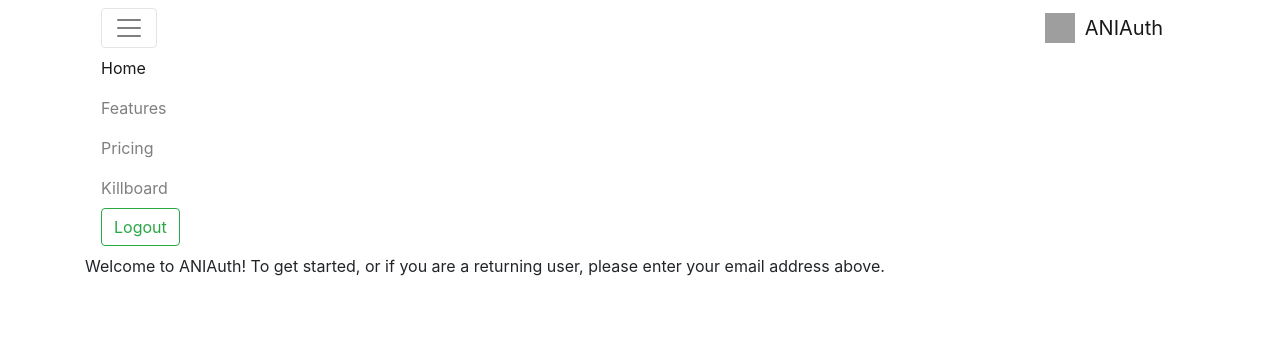
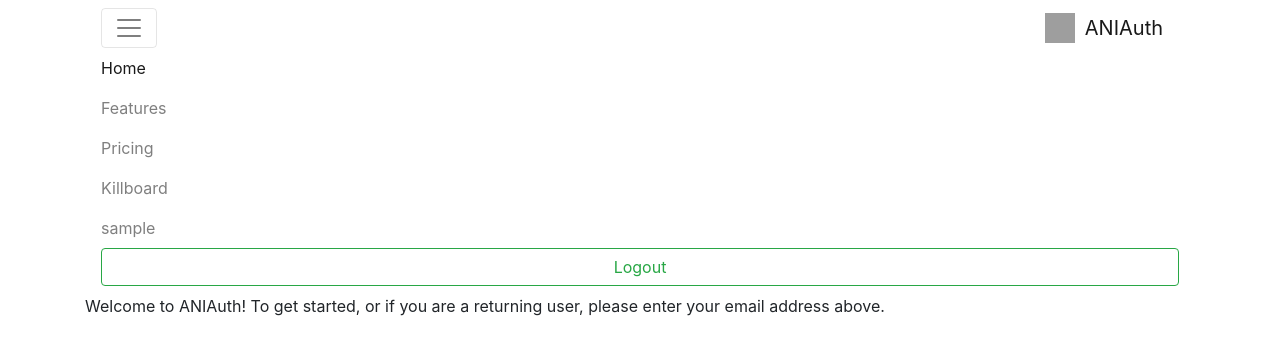
Before and after one commit to randomic/aniauth-tdd, a Django app: page / in a window 1280 px wide, after a click that opens the changed part. Shown: the top 355 px of the page. Run offline with Django 3.2, Linux system fonts and the light colour scheme; the visitor is signed in with stand-in values (Sample User, id 1); some libraries are stand-ins or nearby versions; grey boxes are pictures that could not be loaded.

Commit message:
Move form into base template

```diff
--- a/aniauth/templates/aniauth/welcome.html
+++ b/aniauth/templates/aniauth/welcome.html
@@ -1,16 +1,4 @@
 {% extends "base.html" %}
-
-{% block nav_form %}
-    {% if user.is_authenticated %}
-        <button class="btn btn-outline-success my-2 my-sm-0">Logout</button>
-    {% else %}
-        <form class="form-inline ml-auto my-2 my-lg-0" method="POST" action="{% url 'send_token' %}">
-            {% csrf_token %}
-            <input class="form-control mr-sm-2" name="email" id="id_email" type="email" placeholder="Email">
-            <button class="btn btn-outline-success my-2 my-sm-0" type="submit">Login</button>
-        </form>
-    {% endif %}
-{%endblock nav_form %}
 
 {% block body %}
     Welcome to ANIAuth! To get started, or if you are a returning user, please enter your email address above.
--- a/aniauth/templates/base.html
+++ b/aniauth/templates/base.html
@@ -32,7 +32,18 @@
                                 <a class="nav-link" href="https://zkillboard.com/corporation/98199571/">Killboard</a>
                             {% endblock menu %}
                         </div>
-                        {% block nav_form %}{% endblock nav_form %}
+                        {% if user.is_authenticated %}
+                            <div class="navbar-nav ml-auto">
+                                <div class="nav-item nav-link mr-sm-2">{{ user }}</div>
+                                <button class="btn btn-outline-success my-2 my-sm-0" href="{% url 'logout' %}" id="id_logout">Logout</button>
+                            </div>
+                        {% else %}
+                            <form class="form-inline ml-auto my-2 my-lg-0" method="POST" action="{% url 'send_token' %}">
+                                {% csrf_token %}
+                                <input class="form-control mr-sm-2" name="email" id="id_email" type="email" placeholder="Email">
+                                <button class="btn btn-outline-success my-2 my-sm-0" type="submit">Login</button>
+                            </form>
+                        {% endif %}
                     </div>
                 </div
             </nav>
```
